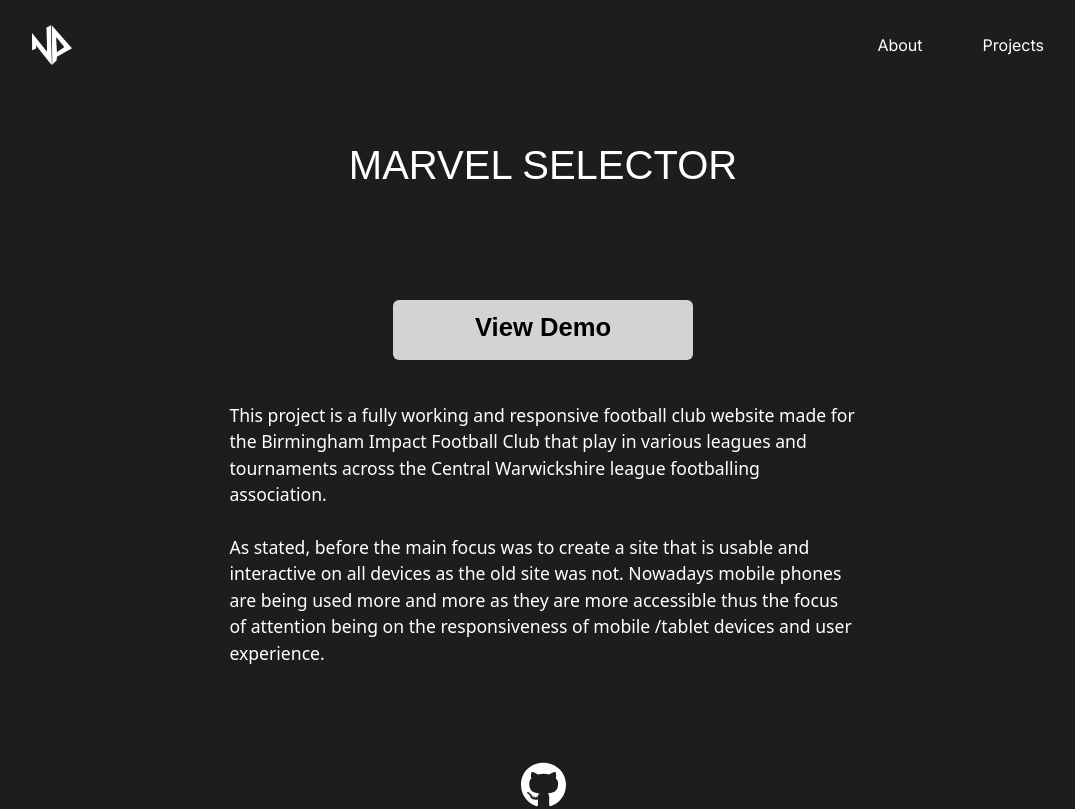
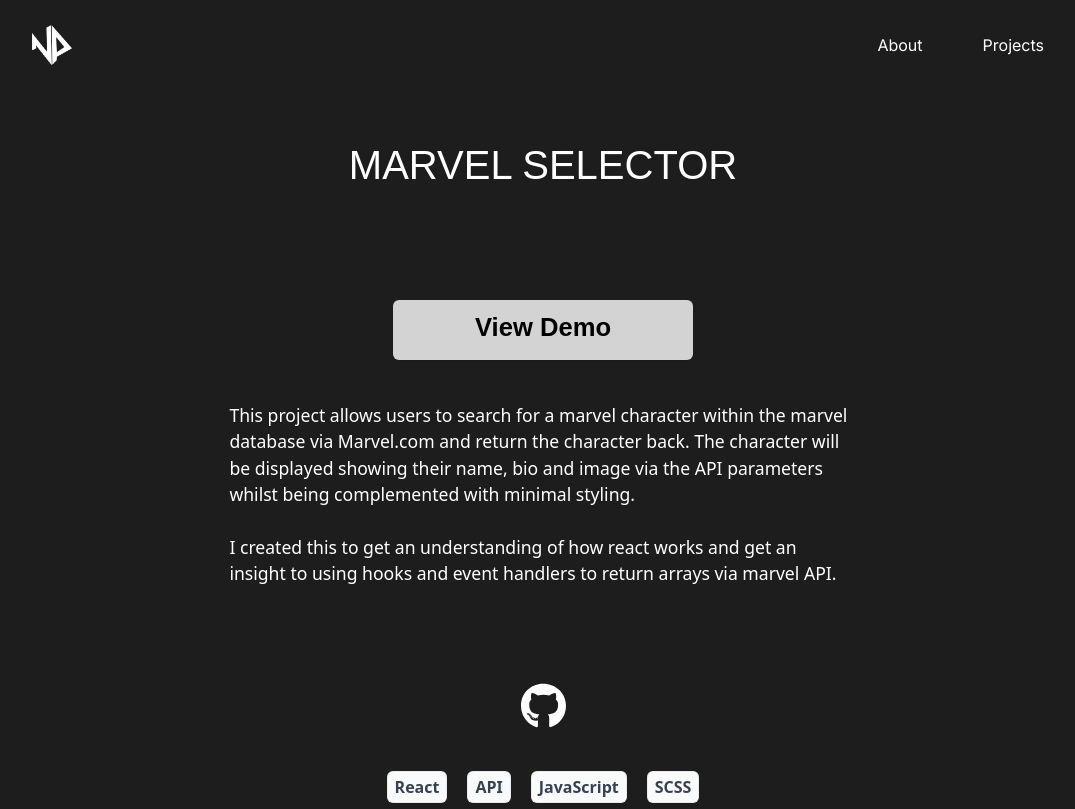
Before and after one commit to Nathan-47/nathanparchment.com-v03, a React (Create React App) app: page /marvelapi in a window 1280 px wide. Shown: the top 809 px of the page, without its empty margins (97-1172 px from the left). Built offline with nearby package versions, Linux system fonts and the light colour scheme; a web font is replaced by a local one.

Commit message:
Update marvelapi.js

```diff
--- a/src/pages/marvelapi.js
+++ b/src/pages/marvelapi.js
@@ -57,9 +57,9 @@
                 {/* demo button */}
 
                 <div className="col-sm-6">
-                    <p className="project-content my-8">This project is a fully working and responsive football club website made for the Birmingham Impact Football Club that play in various leagues and tournaments across the Central Warwickshire league footballing association.
+                    <p className="project-content my-8">This project allows users to search for a marvel character within the marvel database via Marvel.com and return the character back. The character will be displayed showing their name, bio and image via the API parameters whilst being complemented with minimal styling.
                         <br /><br />
-                        As stated, before the main focus was to create a site that is usable and interactive on all devices as the old site was not. Nowadays mobile phones are being used more and more as they are more accessible thus the focus of attention being on the responsiveness of mobile /tablet devices and user experience.
+     I created this to get an understanding of how react works and get an insight to using hooks and event handlers to return arrays via marvel API.
                         </p>
                 </div>
             </div>
```
